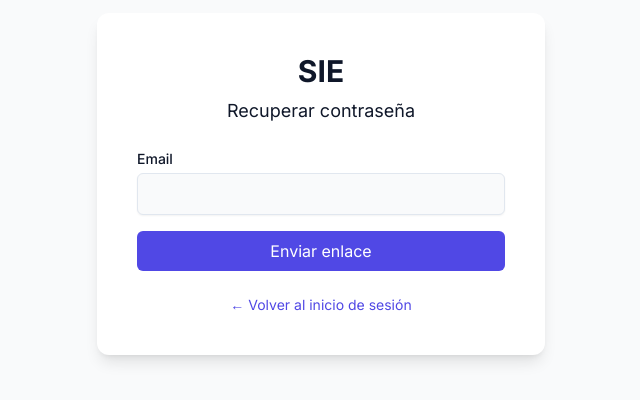
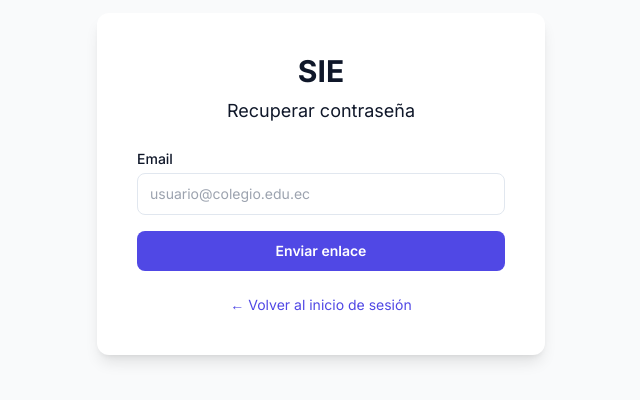
Before and after one commit to pag6606/sie-mvp, a React (Vite) app in the folder frontend/: page /reset-password in a window 1280 px wide. Shown: the part 216-616 px from the top of the page, without its empty margins (319-959 px from the left). Built offline with nearby package versions, Linux system fonts and the light colour scheme.

Commit message:
fix: complete password reset flow — confirm form with token from email link

```diff
--- a/frontend/src/pages/auth/PasswordResetPage.tsx
+++ b/frontend/src/pages/auth/PasswordResetPage.tsx
@@ -1,10 +1,21 @@
 import { useState } from 'react'
-import { Link } from 'react-router-dom'
+import { Link, useSearchParams } from 'react-router-dom'
 import { useMutation } from '@tanstack/react-query'
 import api from '@/services/api'
-import { LoadingSkeleton } from '@/components/UIPatterns'
+import { InlineError } from '@/components/UIPatterns'
+import type { ApiError } from '@/types/api'
 
 export default function PasswordResetPage() {
+  const [searchParams] = useSearchParams()
+  const token = searchParams.get('token')
+
+  if (token) {
+    return <ResetConfirm token={token} />
+  }
+  return <ResetRequest />
+}
+
+function ResetRequest() {
   const [email, setEmail] = useState('')
   const [sent, setSent] = useState(false)
 
@@ -13,40 +24,55 @@ export default function PasswordResetPage() {
     onSuccess: () => setSent(true),
   })
 
-  const handleSubmit = (e: React.FormEvent) => {
-    e.preventDefault()
-    requestReset(email)
+  if (sent) {
+    return (
+      <div className="flex min-h-screen items-center justify-center bg-background">
+        <div className="w-full max-w-md rounded-xl bg-card p-10 shadow-lg text-center">
+          <p className="text-4xl mb-4" aria-hidden="true">📧</p>
+          <p className="text-lg font-medium text-foreground">Revisa tu correo</p>
+          <p className="text-sm text-muted-foreground mt-2">
+            Si el email está registrado, recibirás un enlace de recuperación.
+          </p>
+          <p className="text-xs text-muted-foreground mt-1">El enlace expira en 30 minutos.</p>
+          <p className="text-center text-sm text-muted-foreground mt-6">
+            <Link to="/login" className="text-primary hover:underline">← Volver al inicio de sesión</Link>
+          </p>
+        </div>
+      </div>
+    )
   }
 
-  if (isPending) return <LoadingSkeleton rows={3} />
-
   return (
-    <div className="min-h-screen flex items-center justify-center bg-background">
+    <div className="flex min-h-screen items-center justify-center bg-background">
       <div className="w-full max-w-md rounded-xl bg-card p-10 shadow-lg">
         <h1 className="text-center text-3xl font-bold text-foreground mb-2">SIE</h1>
-        {!sent ? (
-          <>
-            <h2 className="text-center text-lg text-foreground mb-6">Recuperar contraseña</h2>
-            <form onSubmit={handleSubmit} className="space-y-4">
-              <div>
-                <label htmlFor="reset-email" className="block text-sm font-medium text-foreground">Email</label>
-                <input id="reset-email" value={email} onChange={e => setEmail(e.target.value)} required type="email"
-                  className="mt-1 block w-full rounded-md border border-input bg-background px-3 py-2 shadow-sm focus:border-primary focus:ring-1 focus:ring-ring" />
-              </div>
-              <button type="submit" disabled={isPending}
-                className="w-full rounded-md bg-primary px-4 py-2 text-primary-foreground disabled:opacity-50">
-                {isPending ? 'Enviando...' : 'Enviar enlace'}
-              </button>
-            </form>
-          </>
-        ) : (
-          <div className="text-center">
-            <p className="text-4xl mb-4" aria-hidden="true">📧</p>
-            <p className="text-lg font-medium text-foreground">Revisa tu correo</p>
-            <p className="text-sm text-muted-foreground mt-2">Si el email está registrado, recibirás un enlace de recuperación.</p>
-            <p className="text-xs text-muted-foreground mt-1">El enlace expira en 30 minutos.</p>
+        <h2 className="text-center text-lg text-foreground mb-6">Recuperar contraseña</h2>
+        <form
+          onSubmit={e => { e.preventDefault(); requestReset(email) }}
+          className="space-y-4"
+        >
+          <div>
+            <label htmlFor="reset-email" className="block text-sm font-medium text-foreground">
+              Email
+            </label>
+            <input
+              id="reset-email"
+              value={email}
+              onChange={e => setEmail(e.target.value)}
+              required
+              type="email"
+              className="mt-1 block w-full rounded-lg border border-border bg-card px-3 py-2.5 text-sm focus:border-primary focus:ring-2 focus:ring-primary/20"
+              placeholder="usuario@colegio.edu.ec"
+            />
           </div>
-        )}
+          <button
+            type="submit"
+            disabled={isPending}
+            className="w-full rounded-lg bg-primary px-4 py-2.5 text-sm font-semibold text-primary-foreground disabled:opacity-50"
+          >
+            {isPending ? 'Enviando...' : 'Enviar enlace'}
+          </button>
+        </form>
         <p className="text-center text-sm text-muted-foreground mt-6">
           <Link to="/login" className="text-primary hover:underline">← Volver al inicio de sesión</Link>
         </p>
@@ -54,3 +80,126 @@ export default function PasswordResetPage() {
     </div>
   )
 }
+
+function ResetConfirm({ token }: { token: string }) {
+  const [password, setPassword] = useState('')
+  const [confirm, setConfirm] = useState('')
+  const [done, setDone] = useState(false)
+  const [showPassword, setShowPassword] = useState(false)
+
+  const { mutate: confirmReset, isPending, error } = useMutation({
+    mutationFn: ({ nuevaPassword }: { nuevaPassword: string }) =>
+      api.post('/auth/password-reset/confirm', { token, nuevaPassword }),
+    onSuccess: () => setDone(true),
+  })
+
+  const errorMsg = (error as ApiError)?.response?.data?.mensaje
+    || (error as ApiError)?.message
+    || 'Error al restablecer la contraseña'
+
+  const handleSubmit = (e: React.FormEvent) => {
+    e.preventDefault()
+    if (password !== confirm) return
+    if (password.length < 10) return
+    confirmReset({ nuevaPassword: password })
+  }
+
+  const mismatch = confirm.length > 0 && password !== confirm
+  const tooShort = password.length > 0 && password.length < 10
+
+  if (done) {
+    return (
+      <div className="flex min-h-screen items-center justify-center bg-background">
+        <div className="w-full max-w-md rounded-xl bg-card p-10 shadow-lg text-center">
+          <p className="text-4xl mb-4" aria-hidden="true">✅</p>
+          <p className="text-lg font-medium text-foreground">Contraseña restablecida</p>
+          <p className="text-sm text-muted-foreground mt-2">
+            Tu nueva contraseña se ha guardado. Ya puedes iniciar sesión.
+          </p>
+          <Link
+            to="/login"
+            className="mt-6 inline-block rounded-lg bg-primary px-6 py-2.5 text-sm font-semibold text-primary-foreground hover:opacity-90"
+          >
+            Ir al inicio de sesión
+          </Link>
+        </div>
+      </div>
+    )
+  }
+
+  return (
+    <div className="flex min-h-screen items-center justify-center bg-background">
+      <div className="w-full max-w-md rounded-xl bg-card p-10 shadow-lg">
+        <h1 className="text-center text-3xl font-bold text-foreground mb-2">SIE</h1>
+        <h2 className="text-center text-lg text-foreground mb-6">Nueva contraseña</h2>
+
+        <form onSubmit={handleSubmit} className="space-y-4">
+          {error && (
+            <div role="alert">
+              <InlineError message={errorMsg} />
+            </div>
+          )}
+
+          <div>
+            <label htmlFor="new-password" className="block text-sm font-medium text-foreground">
+              Nueva contraseña
+            </label>
+            <div className="relative mt-1.5">
+              <input
+                id="new-password"
+                type={showPassword ? 'text' : 'password'}
+                value={password}
+                onChange={e => setPassword(e.target.value)}
+                required
+                minLength={10}
+                className="block w-full rounded-lg border border-border bg-card py-2.5 pl-3 pr-10 text-sm focus:border-primary focus:ring-2 focus:ring-primary/20"
+                placeholder="Mínimo 10 caracteres"
+              />
+              <button
+                type="button"
+                onClick={() => setShowPassword(!showPassword)}
+                className="absolute right-3 top-1/2 -translate-y-1/2 text-sm text-muted-foreground hover:text-foreground"
+                aria-label={showPassword ? 'Ocultar contraseña' : 'Mostrar contraseña'}
+              >
+                {showPassword ? '🙈' : '👁'}
+              </button>
+            </div>
+            {tooShort && (
+              <p className="mt-1 text-xs text-destructive">La contraseña debe tener al menos 10 caracteres</p>
+            )}
+          </div>
+
+          <div>
+            <label htmlFor="confirm-password" className="block text-sm font-medium text-foreground">
+              Confirmar contraseña
+            </label>
+            <input
+              id="confirm-password"
+              type="password"
+              value={confirm}
+              onChange={e => setConfirm(e.target.value)}
+              required
+              className="mt-1.5 block w-full rounded-lg border border-border bg-card px-3 py-2.5 text-sm focus:border-primary focus:ring-2 focus:ring-primary/20"
+              placeholder="Repite tu nueva contraseña"
+            />
+            {mismatch && (
+              <p className="mt-1 text-xs text-destructive">Las contraseñas no coinciden</p>
+            )}
+          </div>
+
+          <button
+            type="submit"
+            disabled={isPending || mismatch || tooShort || !password || !confirm}
+            className="w-full rounded-lg bg-primary px-4 py-2.5 text-sm font-semibold text-primary-foreground disabled:opacity-50"
+          >
+            {isPending ? 'Guardando...' : 'Restablecer contraseña'}
+          </button>
+        </form>
+
+        <p className="text-center text-sm text-muted-foreground mt-6">
+          <Link to="/login" className="text-primary hover:underline">← Volver al inicio de sesión</Link>
+        </p>
+      </div>
+    </div>
+  )
+}
```
Also changed, not shown: 1 other file (tests, documents, lock files or other folders).
